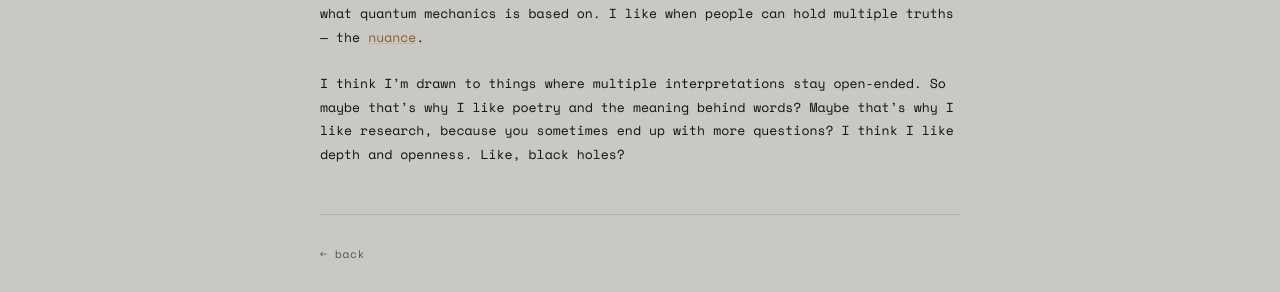
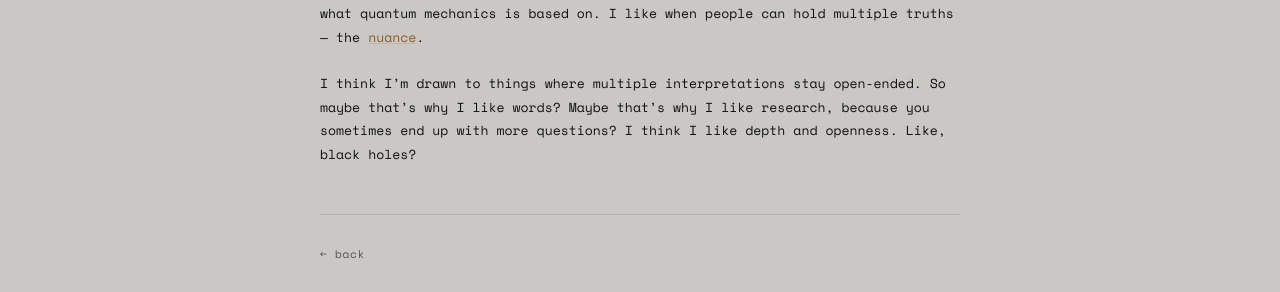
Before and after one commit to shlokamohanty/i-write-sometimes, a Jekyll site: the page built from _posts/2026-08-18-am-i-a-proponent-of-determinism.md, in a window 1280 px wide. Shown: the part 1349-1641 px from the top of the page. Built offline with Jekyll 4.4.1, drawn with Linux system fonts in a browser that asks for light colours; some web fonts are replaced.

Commit message:
Update 2026-08-18-am-i-a-proponent-of-determinism.md

```diff
--- a/_posts/2026-08-18-am-i-a-proponent-of-determinism.md
+++ b/_posts/2026-08-18-am-i-a-proponent-of-determinism.md
@@ -30,4 +30,4 @@ I end this by accepting that I don't know enough about either to pick a stance.
 
 There’s something here. I sometimes like the superposition of things, which is what quantum mechanics is based on. I like when people can hold multiple truths — the [nuance](https://shlokamohanty.github.io/i-write-sometimes/2026/05/12/complexity-for-complexity-sake.html).
 
-I think I'm drawn to things where multiple interpretations stay open-ended. So maybe that's why I like poetry and the meaning behind words? Maybe that's why I like research, because you sometimes end up with more questions? I think I like depth and openness. Like, black holes?
+I think I'm drawn to things where multiple interpretations stay open-ended. So maybe that's why I like words? Maybe that's why I like research, because you sometimes end up with more questions? I think I like depth and openness. Like, black holes?
```
